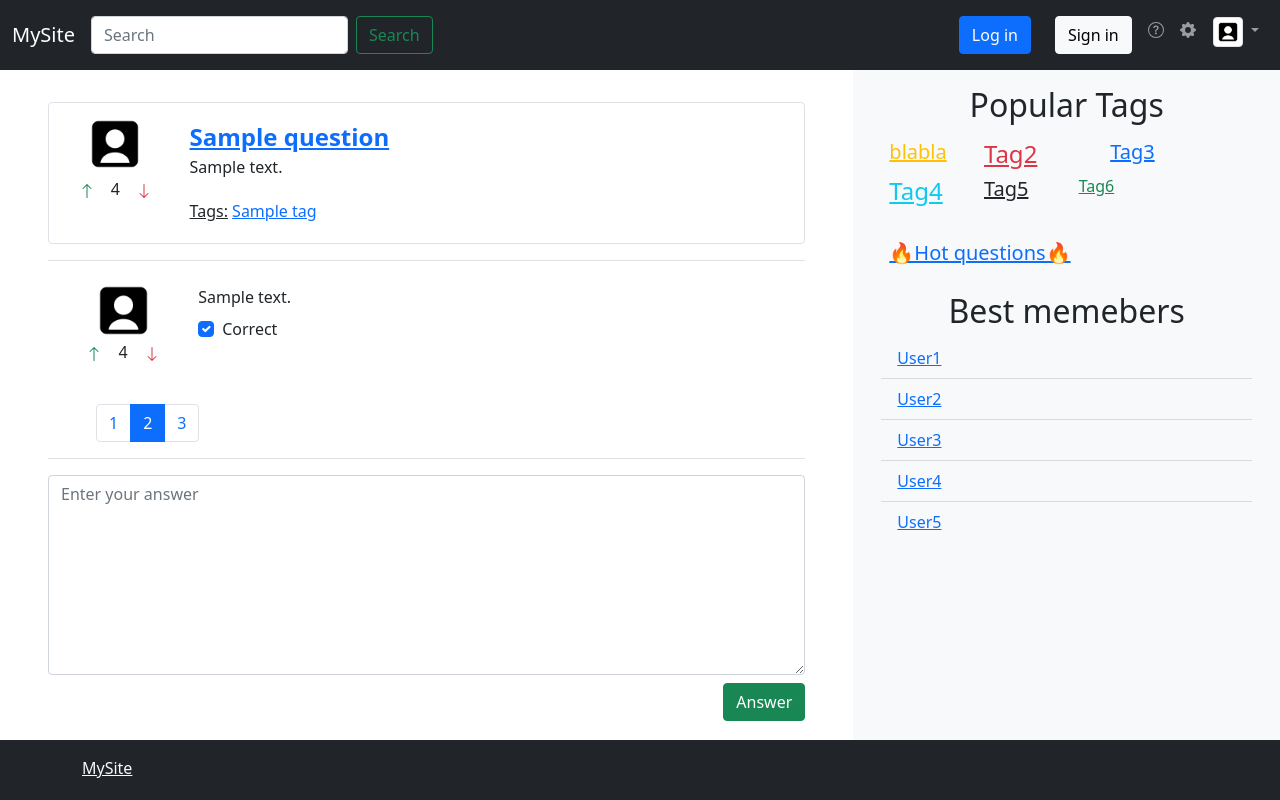
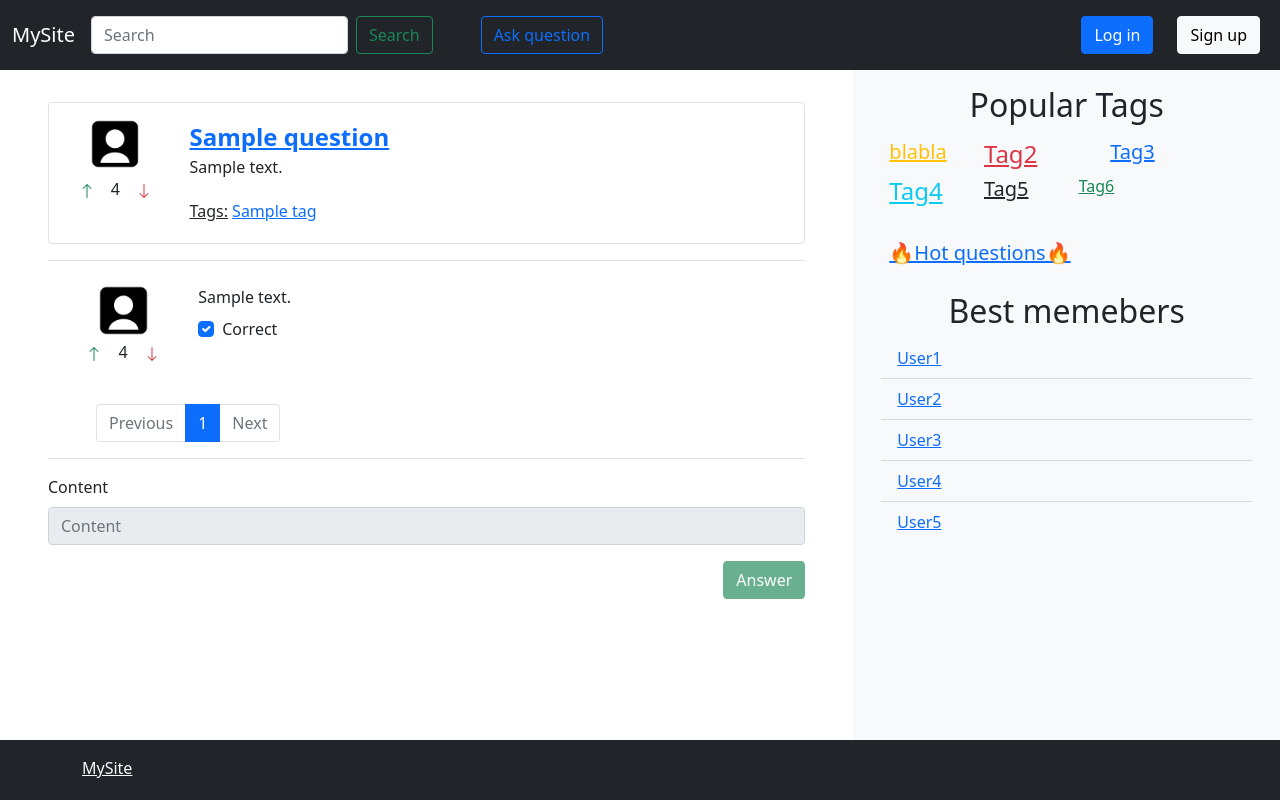
Before and after one commit to glebkos/Web_HW, a Django app: page /question/1/ in a window 1280 px wide. Run offline with Django 4.2, Linux system fonts and the light colour scheme; tables that the repository leaves empty hold one stand-in row (values such as "Sample post"); some libraries are stand-ins or nearby versions.

Commit message:
Доделанное ДЗ4 Сделал все формы

```diff
--- a/askme_kostin/app/forms.py
+++ b/askme_kostin/app/forms.py
@@ -1,6 +1,8 @@
 from django import forms
 from django.core.exceptions import ValidationError
-from .models import Profile
+from django.contrib.auth.models import User
+from .models import Profile, Answer, Question
+import datetime
 
 
 class LoginForm(forms.Form):
@@ -16,5 +18,71 @@ class LoginForm(forms.Form):
 
 class RegisterForm(forms.ModelForm):
     class Meta:
-        model = Profile
-        fields = '__all__'
+        model = User
+        fields = ['username', 'email', 'password']
+
+    password = forms.CharField(min_length=4, widget=forms.PasswordInput)
+    password_check = forms.CharField(min_length=4, widget=forms.PasswordInput)
+    # image = forms.ImageField()
+
+    def clean(self):
+        password = self.cleaned_data['password']
+        password_check = self.cleaned_data['password_check']
+
+        if password != password_check:
+            raise ValidationError("Passwords don't match")
+
+    def save(self, commit=True):
+        self.cleaned_data.pop('password_check')
+        user = User.objects.create_user(**self.cleaned_data)
+        Profile.objects.create(user=user, rating=0)
+        return user
+
+
+class SettingsForm(forms.ModelForm):
+    class Meta:
+        model = User
+        fields = ['username', 'email', 'password']
+
+    password = forms.CharField(min_length=4, widget=forms.PasswordInput)
+    password_check = forms.CharField(min_length=4, widget=forms.PasswordInput)
+
+    def clean(self):
+        password = self.cleaned_data['password']
+        password_check = self.cleaned_data['password_check']
+
+        if password != password_check:
+            raise ValidationError("Passwords don't match")
+
+    def save(self, user_id):
+        print(user_id)
+        return
+        # self.cleaned_data.pop('password_check')
+        # user = User.objects.create_user(**self.cleaned_data)
+        # Profile.objects.create(user=user, rating=0)
+        # return user
+
+
+class QuestionForm(forms.ModelForm):
+    class Meta:
+        model = Question
+        fields = ['title', 'content']
+
+    content = forms.CharField(max_length=2048, widget=forms.Textarea)
+    tags = forms.CharField(max_length=256)
+
+    def save(self, user_id):
+        profile = Profile.objects.get(user_id=user_id)
+        return Question.objects.create(title=self.cleaned_data['title'], content=self.cleaned_data['content'],
+                                       author=profile)
+
+
+class AnswerForm(forms.ModelForm):
+    class Meta:
+        model = Answer
+        fields = ['content']
+
+    def save(self, user_id, question_id):
+        profile = Profile.objects.get(user_id=user_id)
+        question = Question.objects.get(id=question_id)
+        return Answer.objects.create(content=self.cleaned_data['content'], author=profile, question=question)
--- a/askme_kostin/app/views.py
+++ b/askme_kostin/app/views.py
@@ -1,25 +1,48 @@
-from django.shortcuts import render, redirect
+from django.shortcuts import render, redirect, reverse
 from django.contrib import auth
 from django.views.decorators.csrf import csrf_protect
-from django.urls import reverse
-from .forms import LoginForm, RegisterForm
+from django.contrib.auth.models import User
+from .forms import LoginForm, RegisterForm, SettingsForm, QuestionForm, AnswerForm
 from .models import Question, Answer
 from .services import paginate
+from django.contrib.auth.decorators import login_required
 
 
 def index(request):
     questions = Question.objects.lastQuestions()
-    return render(request, 'index.html', {'title': 'New questions', 'questions': paginate(request, questions)})
+    return render(request, 'index.html', {'title': 'New questions', 'page': paginate(request, questions)})
 
 
+@csrf_protect
 def question(request, question_id):
+    if request.method == "GET":
+        answer_form = AnswerForm()
+    if request.method == "POST":
+        answer_form = AnswerForm(request.POST)
+        if answer_form.is_valid():
+            answer = answer_form.save(user_id=request.user.id, question_id=question_id)
+            if answer is None:
+                answer_form.add_error(None, "Wrong answer form")
     return_question = Question.objects.takeQuestion(question_id)
     answers = Answer.objects.takeAnswers(question_id)
-    return render(request, 'question.html', {'question': return_question, 'answers': paginate(request, answers)})
+    return render(request, 'question.html', context={'question': return_question, 'page': paginate(request, answers),
+                                                     'form': answer_form})
 
 
+@login_required(login_url='/login/', redirect_field_name='continue')
+@csrf_protect
 def add_question(request):
-    return render(request, 'ask.html')
+    if request.method == "GET":
+        question_form = QuestionForm()
+    if request.method == "POST":
+        question_form = QuestionForm(request.POST)
+        if question_form.is_valid():
+            question = question_form.save(user_id=request.user.id)
+            if question is not None:
+                return redirect(reverse('question', args=[question.id]))
+            else:
+                question_form.add_error(None, "Wrong question form")
+    return render(request, 'ask.html', context={'form': question_form})
 
 
 def question_by_tag(request, question_tag):
@@ -33,20 +56,20 @@ def best_questions(request):
     return render(request, 'index.html', {'title': f'Best searches', 'questions': paginate(request, best)})
 
 
+@csrf_protect
 def register(request):
     if request.method == "GET":
-        login_form = RegisterForm()
+        user_form = RegisterForm()
     if request.method == "POST":
-        login_form = RegisterForm(request.POST)
-        if login_form.is_valid():
-            user = auth.authenticate(request, **login_form.cleaned_data)
+        user_form = RegisterForm(request.POST)
+        if user_form.is_valid():
+            user = user_form.save()
             if user is not None:
                 auth.login(request, user)
                 return redirect(request.GET.get('continue', '/'))
             else:
-                login_form.add_error(None, "Sorry wrong login or password")
-                # login_form.errors['password'] = 'Wrong password'
-    return render(request, 'register.html', context={'form': login_form, 'title': 'Register'})
+                user_form.add_error(None, "Sorry wrong login or password")
+    return render(request, 'register.html', context={'form': user_form})
 
 
 @csrf_protect
@@ -62,14 +85,36 @@ def login(request):
                 return redirect(request.GET.get('continue', '/'))
             else:
                 login_form.add_error(None, "Sorry wrong login or password")
-                # login_form.errors['password'] = 'Wrong password'
+                # login_form.errors['password'] = 'Wrong password']
     return render(request, 'login.html', context={'form': login_form})
 
 
+@login_required(login_url='/login/', redirect_field_name='continue')
+@csrf_protect
 def logout(request):
     auth.logout(request)
     return redirect(request.GET.get('continue', '/'))
 
 
+@login_required(login_url='/login/', redirect_field_name='continue')
+@csrf_protect
 def settings(request):
-    return render(request, 'settings.html', {'title': 'Settings'})
+    if request.method == "GET":
+        user = request.user
+        initial_vals = {
+            'username': user.get_username(),
+            'email': user.email,
+            'password': '',
+            'password_check': '',
+        }
+        settings_form = SettingsForm(None, initial=initial_vals)
+    if request.method == "POST":
+        inst = User.objects.get(pk=request.user.id)
+        settings_form = SettingsForm(request.POST, instance=inst)
+        if settings_form.is_valid():
+            user = settings_form.save(user_id=request.user.id)
+            if user is not None:
+                return redirect(request.GET.get('continue', '/'))
+            else:
+                settings_form.add_error(None, "Sorry wrong login or password")
+    return render(request, 'settings.html', context={'form': settings_form})
--- a/askme_kostin/askme/urls.py
+++ b/askme_kostin/askme/urls.py
@@ -27,6 +27,6 @@ urlpatterns = [
     path('login/', views.login, name='login'),
     path('signup/', views.register, name='signup'),
     path('logout/', views.logout, name='logout'),
-    path('settings/', views.settings, name='settings'),
+    path('profile/edit/', views.settings, name='settings'),
     path('admin/', admin.site.urls)
 ]
--- a/askme_kostin/templates/components/pagination-item.html
+++ b/askme_kostin/templates/components/pagination-item.html
@@ -1,9 +1,18 @@
+
 <nav class="mt-3">
       <ul class="pagination">
-        <li class="page-item"><a class="page-link" href="#">1</a></li>
-        <li class="page-item active">
-          <a class="page-link" href="#">2</a>
-        </li>
-        <li class="page-item"><a class="page-link" href="#">3</a></li>
+        {% if page.has_previous %}
+            <li class="page-item"><a class="page-link" href="#">Previous</a></li>
+            <li class="page-item"><a class="page-link" href="#">{{ page.previous_page_number }}</a></li>
+        {% else %}
+            <li class="page-item disabled"><a class="page-link" href="#">Previous</a></li>
+        {% endif %}
+        <li class="page-item active"><a class="page-link" href="">{{ page.number }}</a></li>
+        {% if page.has_next %}
+            <li class="page-item"><a class="page-link" href="#">{{ page.next_page_number }}</a></li>
+            <li class="page-item"><a class="page-link" href="">Next</a></li>
+        {% else %}
+            <li class="page-item disabled"><a class="page-link" href="#">Next</a></li>
+        {% endif %}
       </ul>
-    </nav>
+</nav>
--- a/askme_kostin/templates/layouts/base.html
+++ b/askme_kostin/templates/layouts/base.html
@@ -21,14 +21,19 @@
             <a href="#profile" class="nav-link navbar-toggler">
                             <img src="{% static 'img/test.png' %}" class="rounded mt-auto img-thumbnail">
             </a>
+            <div class="ms-5">
+                <a href="{% url 'ask' %}" class="btn btn-outline-primary">Ask question</a>
+            </div>
             <div class="collapse navbar-collapse" id="navmenu">
                 <ul class="navbar-nav ms-auto ">
+                    {% if not user.is_authenticated %}
                         <li class="nav-item nav-link">
-                        <a class="btn btn-primary me-2" role="button" href="{% url 'login' %}">Log in</a>
+                            <a class="btn btn-primary me-2" role="button" href="{% url 'login'%}">Log in</a>
                         </li>
                         <li class="nav-item nav-link">
-                        <a class="btn btn-light" role="button" href="{% url 'signup' %}">Sign in</a>
+                            <a class="btn btn-light" role="button" href="{% url 'signup'%}">Sign up</a>
                         </li>
+                    {% else %}
                         <li class="nav-item">
                             <a href="#learn" class="nav-link">
                                 <svg xmlns="http://www.w3.org/2000/svg" width="16" height="16" fill="currentColor" class="bi bi-question-circle" viewBox="0 0 16 16">
@@ -61,6 +66,7 @@
                                 </ul>
                             </div>
                         </li>
+                    {% endif %}
                 </ul>
             </div>
         </div>
--- a/askme_kostin/templates/question.html
+++ b/askme_kostin/templates/question.html
@@ -1,11 +1,13 @@
 {% extends 'layouts/base.html'%}
+{% load django_bootstrap5 %}
+
 
 {% block content %}
     <section class="mt-2 border-bottom">
         {% include 'components/question-item.html' %}
     </section>
     <section class="my-3 border-bottom ps-4">
-        {%for answer in answers%}
+        {% for answer in page %}
             {% include 'components/answer-item.html'%}
         {% endfor %}
         <div class="ms-4 mt-3">
@@ -13,18 +15,25 @@
         </div>
     </section>
     <section>
-        <form action="" class="needs-validation" novalidate>
-            <div class="row">
-                <div class="col">
-                    <textarea class="form-control" style="height: 200px" id="answerType" placeholder="Enter your answer" required></textarea>
-                    <div class="invalid-feedback">Wrong Text</div>
+        <form action="" class="needs-validation" method="post" novalidate>
+            {% csrf_token %}
+            {% if user.is_authenticated %}
+                {% bootstrap_form form %}
+                <div class="form-row my-2 input-group">
+                    <div class="col d-flex justify-content-end">
+                        <button class="btn btn-success" type="submit">Answer</button>
+                    </div>
                 </div>
-            </div>
-            <div class="row">
-                <div class="col d-flex justify-content-end mt-2">
-                    <button class="btn btn-success" type="submit">Answer</button>
-                </div>
-            </div>
+            {% else %}
+                <fieldset disabled>
+                    {% bootstrap_form form %}
+                    <div class="form-row my-2 input-group">
+                        <div class="col d-flex justify-content-end">
+                            <button class="btn btn-success" type="submit">Answer</button>
+                        </div>
+                    </div>
+                </fieldset>
+            {% endif %}
         </form>
     </section>
 {% endblock %}
```
Also changed, not shown: askme_kostin/app/management/commands/fill_db.py (+4 -7 lines), askme_kostin/app/models.py (+11 -9 lines), askme_kostin/templates/ask.html (+7 -29 lines), askme_kostin/templates/index.html (+4 -4 lines), askme_kostin/templates/settings.html (+16 -2 lines). Lines whose indentation alone changed are shown as unchanged.
